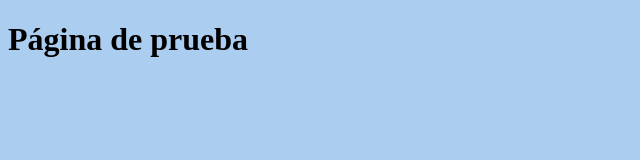
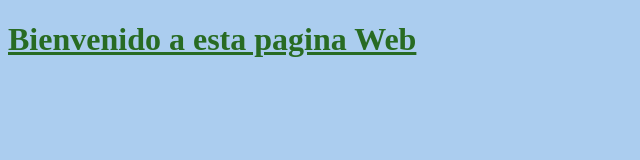
Before and after one commit to jesuslopez-src/github-test, a plain HTML site: page index.html in a window 1280 px wide. Shown: the whole page, without its empty margins (0-640 px from the left). Drawn offline with Linux system fonts and the light colour scheme.

Commit message:
Cambio de color del titulo, y ha sido subrayado.

```diff
--- a/index.html
+++ b/index.html
@@ -9,7 +9,7 @@
 
 <body>
     <main>
-        <h1>Página de prueba</h1>
+        <h1 id="titleText">Bienvenido a esta pagina Web</h1>
     </main>
 </body>
 
--- a/style.css
+++ b/style.css
@@ -1,3 +1,7 @@
 body{
   background-color: #abcdef;
 }
+#titleText{
+	color:#286b23;
+	text-decoration: underline;
+}
```
